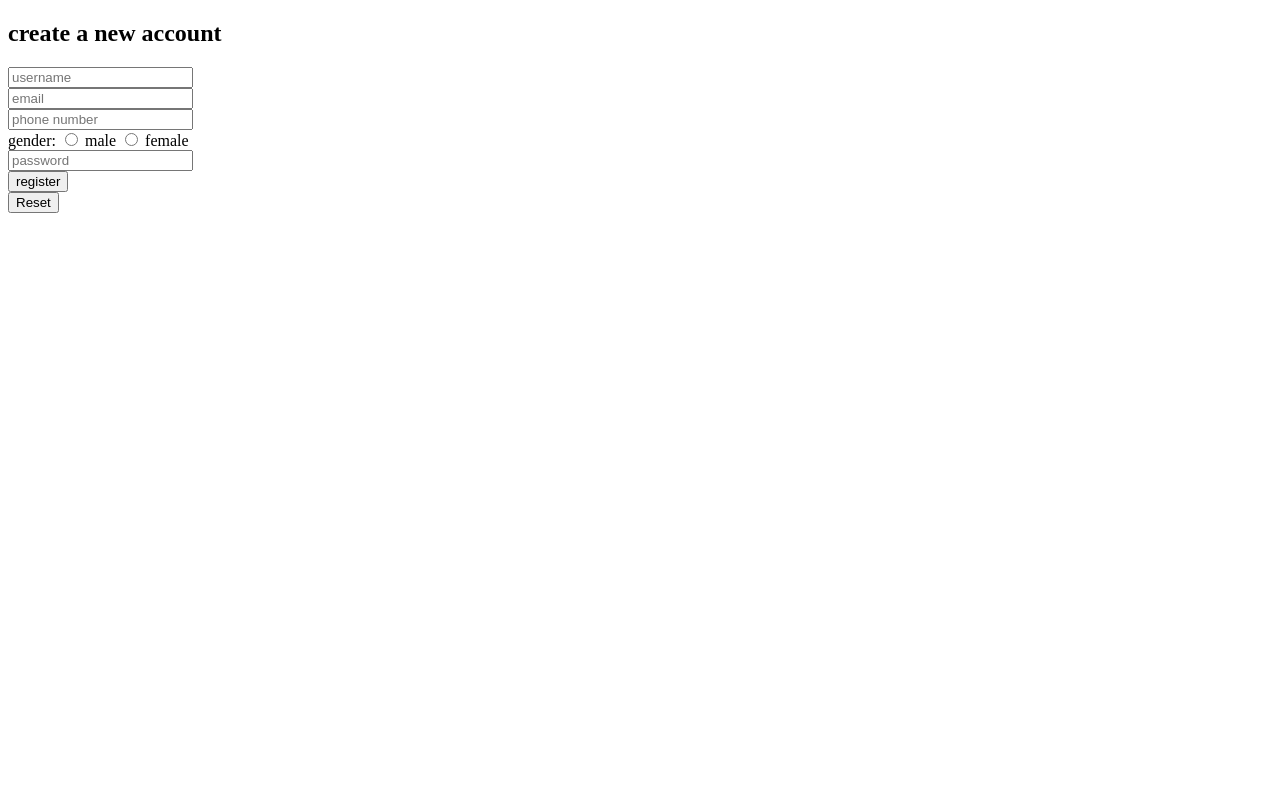
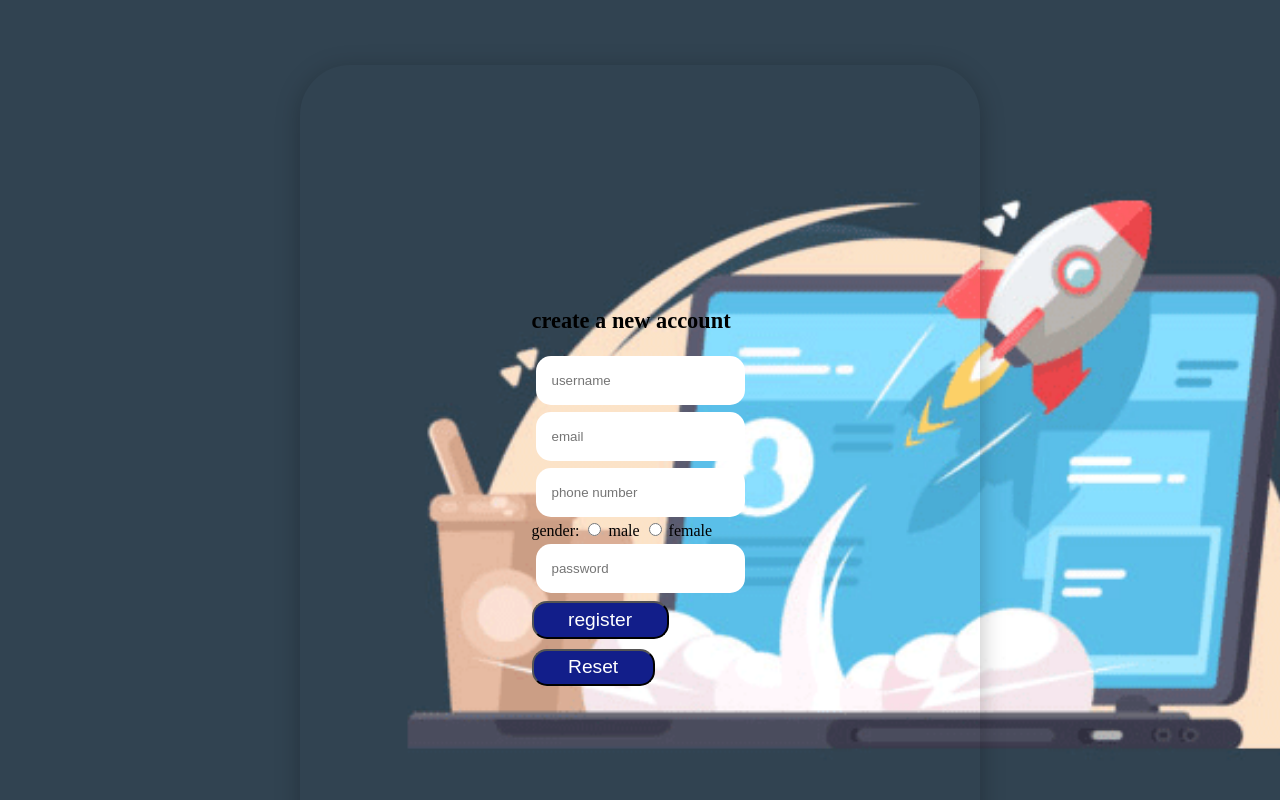
Before and after one commit to marioeid65/create-new-account, a plain HTML site: page index.html in a window 1280 px wide. Shown: the top 800 px of the page. Drawn offline with Linux system fonts and the light colour scheme.

Commit message:
Update and rename create.html to index.html

```diff
--- a/create.html
+++ b/index.html
@@ -4,7 +4,7 @@
     <meta charset="UTF-8">
     <meta name="viewport" content="width=device-width, initial-scale=1.0">
     <title>create anew account</title>
-    <link rel="stylesheet" href="creatcss.css">
+    <link rel="stylesheet" href="style.css">
 </head>
 <body>
     <div class="login">
```
